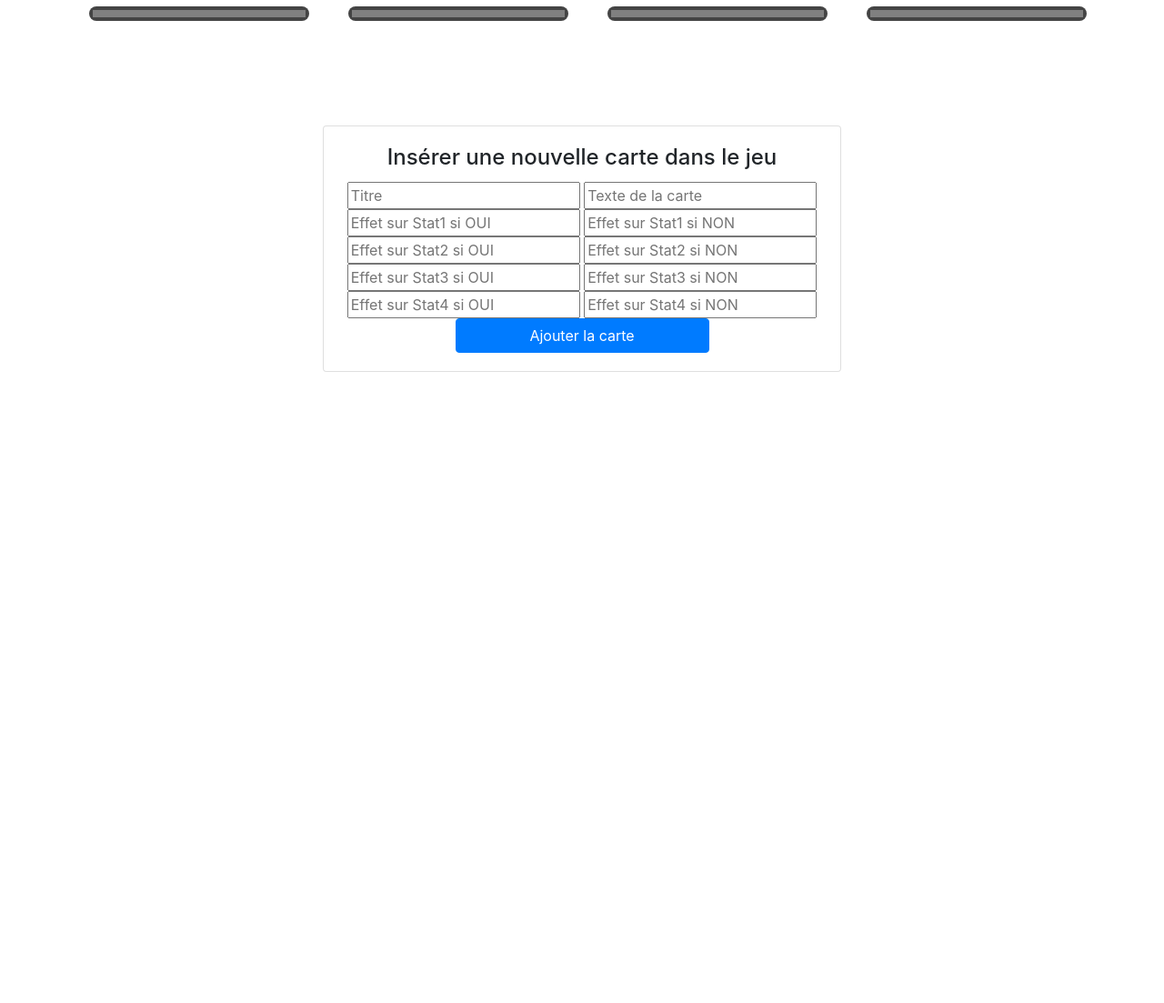
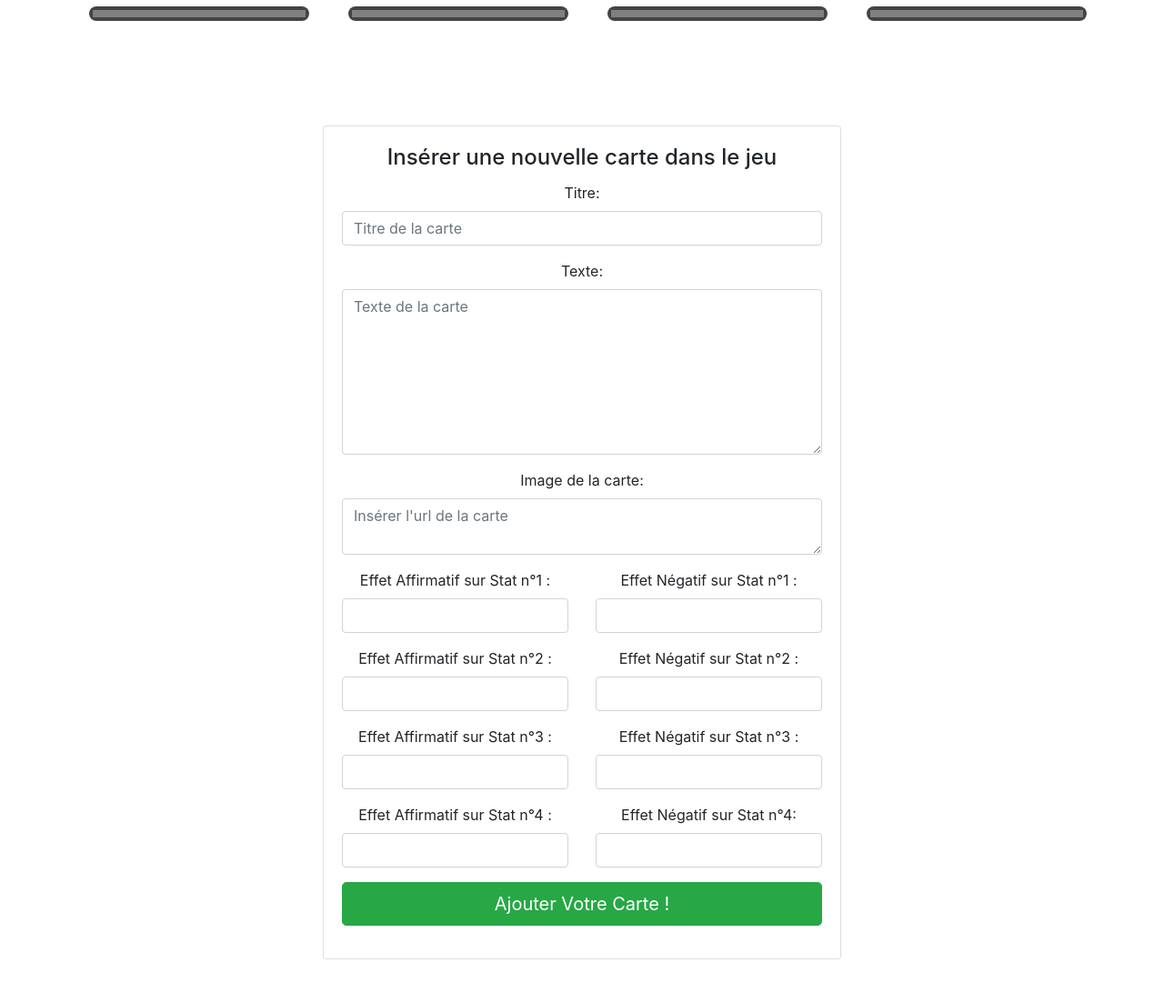
Before and after one commit to Fgille/CardGameRestAPI, a PHP site: page /MJ.php in a window 1280 px wide. Shown: the part 346-1449 px from the top of the page at 91% size. Before the commit the page ends 755 px from the top, so only its background shows below. Run offline with PHP 8.4, Linux system fonts and the light colour scheme.

Commit message:
Ajout d'image dans les cartes
Changement methode get

Modification affichage carte

Modification formulaire ajout carte

```diff
--- a/DEVSCHOOL/MJ.php
+++ b/DEVSCHOOL/MJ.php
@@ -76,20 +76,87 @@ progress {
       <div class="offset-3 col-md-6 card text-center card-body">
         <h4 class="card-title"> Insérer une nouvelle carte dans le jeu </h4>
         <form>
-          <input type="text" name="fTitre" id="fTitre" placeholder="Titre">
-          <input type="text" name="fTexte" id="fTexte" placeholder="Texte de la carte">
-          <input type="text" name="feffetstat1oui" id="feffetstat1oui" placeholder="Effet sur Stat1 si OUI">
-          <input type="text" name="feffetstat1non" id="feffetstat1non" placeholder="Effet sur Stat1 si NON">
-          <input type="text" name="feffetstat2oui" id="feffetstat2oui" placeholder="Effet sur Stat2 si OUI">
-          <input type="text" name="feffetstat2non" id="feffetstat2non" placeholder="Effet sur Stat2 si NON">
-          <input type="text" name="feffetstat3oui" id="feffetstat3oui" placeholder="Effet sur Stat3 si OUI">
-          <input type="text" name="feffetstat3non" id="feffetstat3non" placeholder="Effet sur Stat3 si NON">
-          <input type="text" name="feffetstat4oui" id="feffetstat4oui" placeholder="Effet sur Stat4 si OUI">
-          <input type="text" name="feffetstat4non" id="feffetstat4non" placeholder="Effet sur Stat4 si NON">
+            <div class="row">
+                <div class="col-sm-12 form-group">
+                    <label for="fTitre">
+                        Titre:</label>
+                    <input class="form-control" type="text" id="fTitre" name="fTitre" placeholder="Titre de la carte">
+                </div>
+            </div>
 
-           <div class="row">
-          <button type="button" class="btn btn-primary offset-3 col-md-6" onclick="ajouterUneCarte()">Ajouter la carte</button>
-          </div>
+            <div class="row">
+                <div class="col-sm-12 form-group">
+                    <label for="fTexte">
+                        Texte:</label>
+                    <textarea class="form-control" type="textarea" id="fTexte" name="fTexte" placeholder="Texte de la carte" maxlength="6000" rows="7"></textarea>
+                </div>
+            </div>
+
+            <div class="row">
+                <div class="col-sm-12 form-group">
+                    <label for="fimg">
+                        Image de la carte:</label>
+                    <textarea class="form-control" type="text" id="fimg" name="fimg" placeholder="Insérer l'url de la carte"></textarea>
+                </div>
+            </div>
+
+            <div class="row">
+                <div class="col-sm-6 form-group">
+                    <label for="feffetstat1oui">
+                        Effet Affirmatif sur Stat n°1 :</label>
+                    <input type="text" class="form-control" id="feffetstat1oui" name="feffetstat1oui"  maxlength="10">
+                </div>
+                <div class="col-sm-6 form-group">
+                    <label for="feffetstat1non">
+                        Effet Négatif sur Stat n°1 :</label>
+                    <input type="text" class="form-control" id="feffetstat1non" name="feffetstat1non"  maxlength="10">
+                </div>
+            </div>
+
+            <div class="row">
+                <div class="col-sm-6 form-group">
+                    <label for="feffetstat2oui">
+                        Effet Affirmatif sur Stat n°2 :</label>
+                    <input type="text" class="form-control" id="feffetstat2oui" name="feffetstat2oui"  maxlength="10">
+                </div>
+                <div class="col-sm-6 form-group">
+                    <label for="feffetstat2non">
+                        Effet Négatif sur Stat n°2 :</label>
+                    <input type="text" class="form-control" id="feffetstat2non" name="feffetstat2non"  maxlength="10">
+                </div>
+            </div>
+
+            <div class="row">
+                <div class="col-sm-6 form-group">
+                    <label for="feffetstat3oui">
+                        Effet Affirmatif sur Stat n°3 :</label>
+                    <input type="text" class="form-control" id="feffetstat3oui" name="feffetstat3oui"  maxlength="10">
+                </div>
+                <div class="col-sm-6 form-group">
+                    <label for="feffetstat3non">
+                        Effet Négatif sur Stat n°3 :</label>
+                    <input type="text" class="form-control" id="feffetstat3non" name="feffetstat3non"  maxlength="10">
+                </div>
+            </div>
+
+            <div class="row">
+                <div class="col-sm-6 form-group">
+                    <label for="feffetstat4oui">
+                        Effet Affirmatif sur Stat n°4 :</label>
+                    <input type="text" class="form-control" id="feffetstat4oui" name="feffetstat4oui"  maxlength="10">
+                </div>
+                <div class="col-sm-6 form-group">
+                    <label for="feffetstat4non">
+                        Effet Négatif sur Stat n°4:</label>
+                    <input type="text" class="form-control" id="feffetstat4non" name="feffetstat4non"  maxlength="10">
+                </div>
+            </div>
+
+            <div class="row">
+                <div class="col-sm-12 form-group">
+                    <button class="btn btn-lg btn-success btn-block" onclick="ajouterUneCarte()">Ajouter Votre Carte ! </button>
+                </div>
+            </div>
         </form>
 
       </div>
@@ -216,6 +283,11 @@ function actualiseStat(){
                       contenuCarte.className="card-text";
                       contenuCarte.innerText = carte.texte;
 
+                      var imgCarte = document.createElement("img");
+                      imgCarte.src = carte.img;
+                      imgCarte.setAttribute('width', 250);
+                      imgCarte.setAttribute('width', 250);
+
                       var lienCarte = document.createElement("input");
                       lienCarte.className="btn btn-info col-md-12";
                       lienCarte.value="Choisir";
@@ -229,7 +301,7 @@ function actualiseStat(){
                       lienCarteSup.onclick=function(){supprimerCarte(carte.id)};
 
                       var divrow = document.createElement("div")
-                      divrow.className="row";
+                      divrow.className="row py-2";
 
                       var divcol = document.createElement("div")
                       divcol.className="col-md-6";
@@ -240,6 +312,7 @@ function actualiseStat(){
                       cartesElt.appendChild(divcarte);
                       divcarte.appendChild(titreCarte);
                       divcarte.appendChild(contenuCarte);
+                      divcarte.appendChild(imgCarte);
                       divcarte.appendChild(divrow);
                       divrow.appendChild(divcol);
                       divrow.appendChild(divcol2);
@@ -275,6 +348,7 @@ function actualiseStat(){
       var feffetstat2oui = document.getElementById("feffetstat2oui").value;
       var feffetstat3oui = document.getElementById("feffetstat3oui").value;
       var feffetstat4oui = document.getElementById("feffetstat4oui").value;
+      var fimg =document.getElementById("fimg").value;
 
       var feffetstat1non = document.getElementById("feffetstat1non").value;
       var feffetstat2non = document.getElementById("feffetstat2non").value;
@@ -282,7 +356,7 @@ function actualiseStat(){
       var feffetstat4non = document.getElementById("feffetstat4non").value;
 
 
-      var url ="http://flaviengille.fr/DEVSCHOOL/serveur-api-php/addcarte.php?Titre=" + fTitre + "&Texte=" + fTexte + "&effetstat1oui=" + feffetstat1oui + "&effetstat2oui=" + feffetstat2oui + "&effetstat3oui=" + feffetstat3oui + "&effetstat4oui=" + feffetstat4oui + "&effetstat1non=" + feffetstat1non + "&effetstat2non=" + feffetstat2non + "&effetstat3non=" + feffetstat3non + "&effetstat4non=" + feffetstat4non + "";
+      var url ="http://flaviengille.fr/DEVSCHOOL/serveur-api-php/addcarte.php?Titre=" + fTitre + "&Texte=" + fTexte + "&img=" + fimg +"&effetstat1oui=" + feffetstat1oui + "&effetstat2oui=" + feffetstat2oui + "&effetstat3oui=" + feffetstat3oui + "&effetstat4oui=" + feffetstat4oui + "&effetstat1non=" + feffetstat1non + "&effetstat2non=" + feffetstat2non + "&effetstat3non=" + feffetstat3non + "&effetstat4non=" + feffetstat4non + "";
 
       console.log(url);
 
--- a/DEVSCHOOL/serveur-api-php/addcarte.php
+++ b/DEVSCHOOL/serveur-api-php/addcarte.php
@@ -3,9 +3,10 @@ include('template.php');
 
 if( !empty($_GET['Titre']) && !empty($_GET['Texte'])){
 	//Si toutes les données sont saisie par le client
-	$requete = $pdo->prepare("INSERT INTO `listecarte` (`titre`, `texte`, `effetstat1oui`, `effetstat2oui`, `effetstat3oui`, `effetstat4oui`, `effetstat1non`, `effetstat2non`, `effetstat3non`, `effetstat4non`) VALUES (:titre, :texte, :effetstat1oui, :effetstat2oui, :effetstat3oui, :effetstat4oui, :effetstat1non, :effetstat2non, :effetstat3non, :effetstat4non);");
+	$requete = $pdo->prepare("INSERT INTO `listecarte` (`titre`, `texte`, `img`,`effetstat1oui`, `effetstat2oui`, `effetstat3oui`, `effetstat4oui`, `effetstat1non`, `effetstat2non`, `effetstat3non`, `effetstat4non`) VALUES (:titre, :texte, :img,:effetstat1oui, :effetstat2oui, :effetstat3oui, :effetstat4oui, :effetstat1non, :effetstat2non, :effetstat3non, :effetstat4non);");
 	$requete->bindParam(':titre', $_GET['Titre']);
 	$requete->bindParam(':texte', $_GET['Texte']);
+	$requete->bindParam(':img', $_GET['img']);
 	$requete->bindParam(':effetstat1oui', $_GET['effetstat1oui']);
 	$requete->bindParam(':effetstat2oui', $_GET['effetstat2oui']);
 	$requete->bindParam(':effetstat3oui', $_GET['effetstat3oui']);
```
Also changed, not shown: DEVSCHOOL/Joueur.php (+7 -1 lines), DEVSCHOOL/serveur-api-php/pdo.php (+4 -4 lines).
